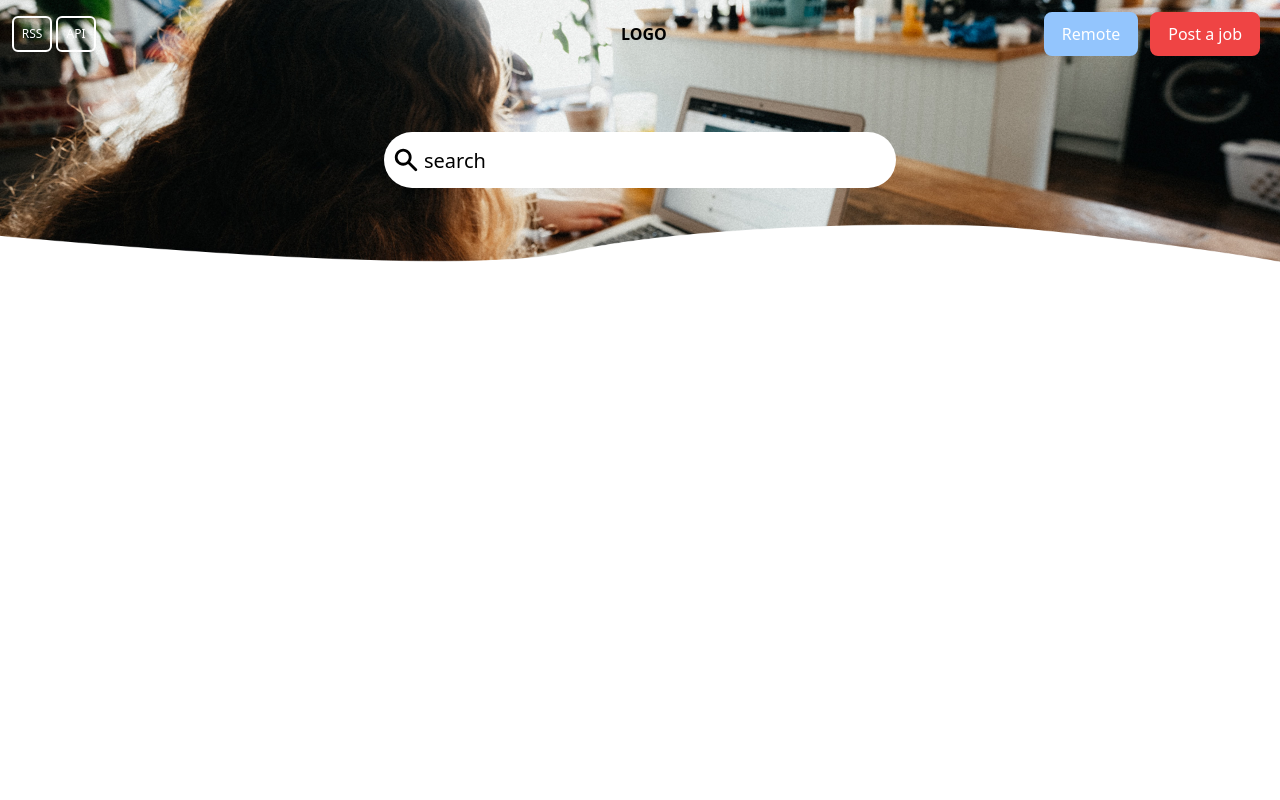
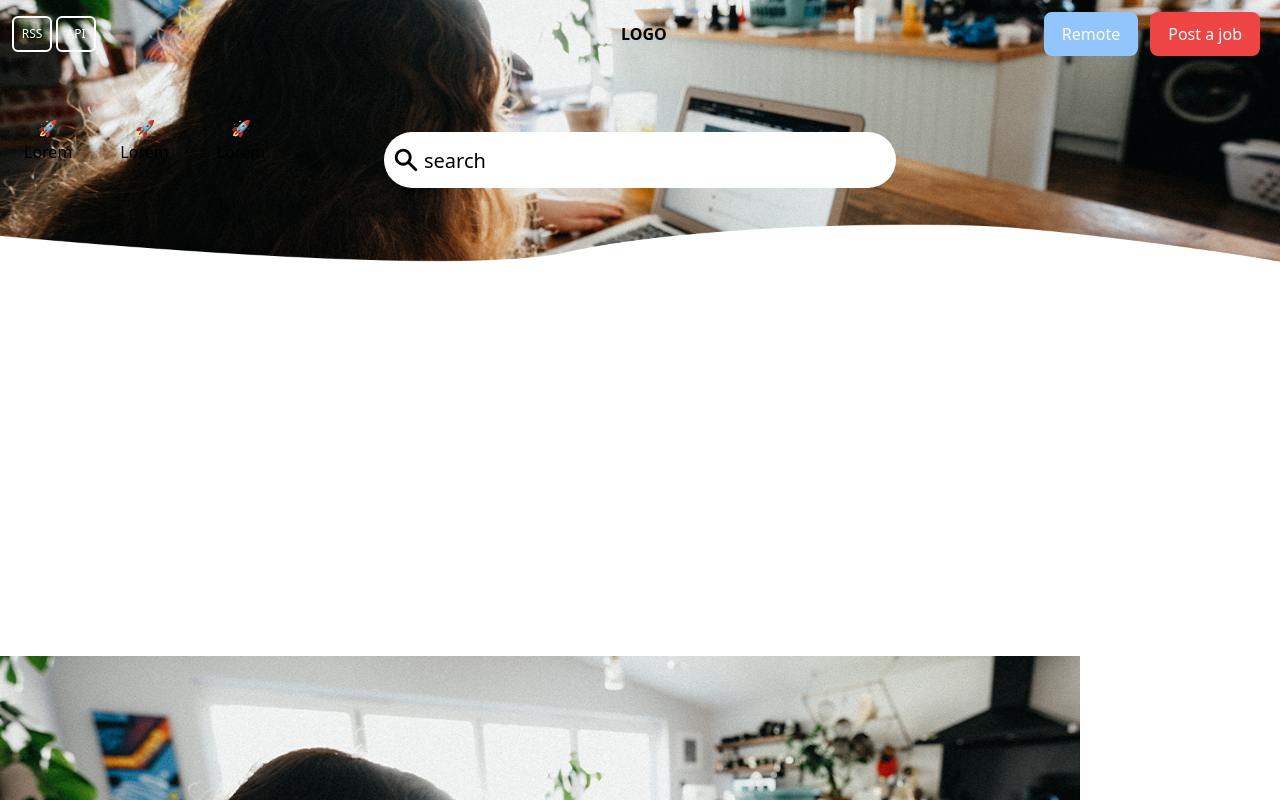
Before and after one commit to ognjen-dev/hire-remote, a React (Create React App) app: page / in a window 1280 px wide. Shown: the top 800 px of the page. Built offline with nearby package versions, Linux system fonts and the light colour scheme.

Commit message:
update readme.md

```diff
--- a/src/App/Components/GetHiredComponents/Emoji.tsx
+++ b/src/App/Components/GetHiredComponents/Emoji.tsx
@@ -3,7 +3,18 @@ import React from 'react'
 const Emoji = () => {
     return (
         <div>
-
+            <div className="md:flex md:justify-center flex justify-center md:pt-4 lg:-mt-44 lg:-mb-10">
+                <div className="md:flex flex md:flex-col flex-col md:p-6 p-6 text-center md:text-center">
+                    <p>
+                        🚀
+                    </p>
+                    <div>
+                        <p>
+                            Lorem
+                        </p>
+                    </div>
+                </div>
+            </div>
         </div>
     )
 }
--- a/src/App/Components/GetHiredComponents/EmojiBar.tsx
+++ b/src/App/Components/GetHiredComponents/EmojiBar.tsx
@@ -3,7 +3,9 @@ import Emoji from './Emoji'
 
 const EmojiBar = () => {
     return (
-        <div>
+        <div className="lg:flex lg:flex-row z-0">
+            <Emoji />
+            <Emoji />
             <Emoji />
         </div>
     )
--- a/src/App/Components/GetHiredComponents/Hero.tsx
+++ b/src/App/Components/GetHiredComponents/Hero.tsx
@@ -2,7 +2,7 @@ import React from 'react'
 
 const Hero = () => {
     return (
-        <div className="flex lg:flex lg:justify-center justify-center py-16">
+        <div className="flex lg:flex lg:justify-center justify-center py-16 z-0">
             <div className="lg:max-w-lg lg:w-full lg:max-w-xs">
                 <label className="sr-only">search</label>
                 <div className="relative">
--- a/src/App/Components/SharedComponents/NavBar.tsx
+++ b/src/App/Components/SharedComponents/NavBar.tsx
@@ -7,6 +7,7 @@ const NavBar = () => {
         <div>
             <div className="absolute inset-0 z-negative lg:opacity-100 opacity-90 md:-my-96">
                 <img src={BackgroundBig} className="lg:block hidden mt-80" />
+                <img src={BackgroundSmall} className="sm:block hidden" />
             </div>
             <div className="flex lg:flex justify-between lg:justify-between lg:p-3 py-5">
                 <div className="sm:block hidden self-center">
```
Also changed, not shown: 1 other file (tests, documents, lock files or other folders).
